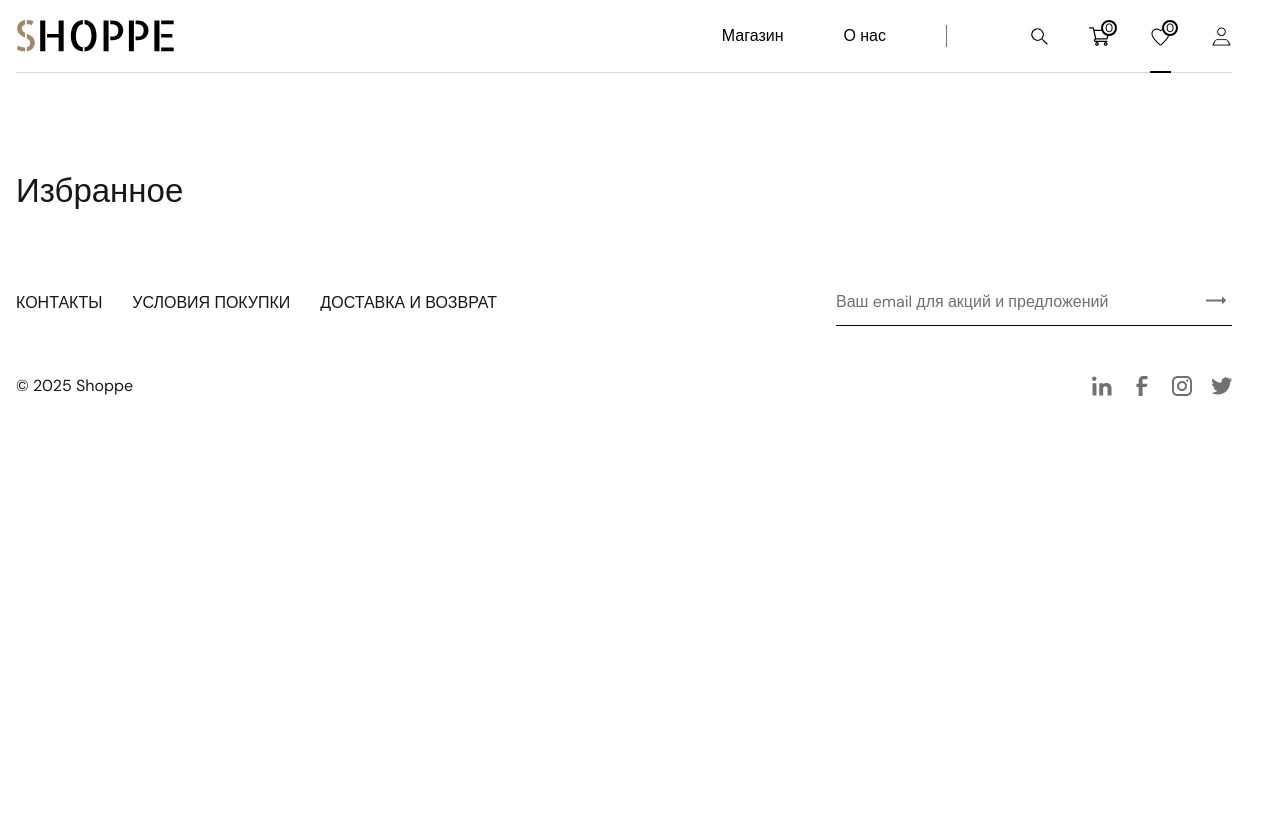
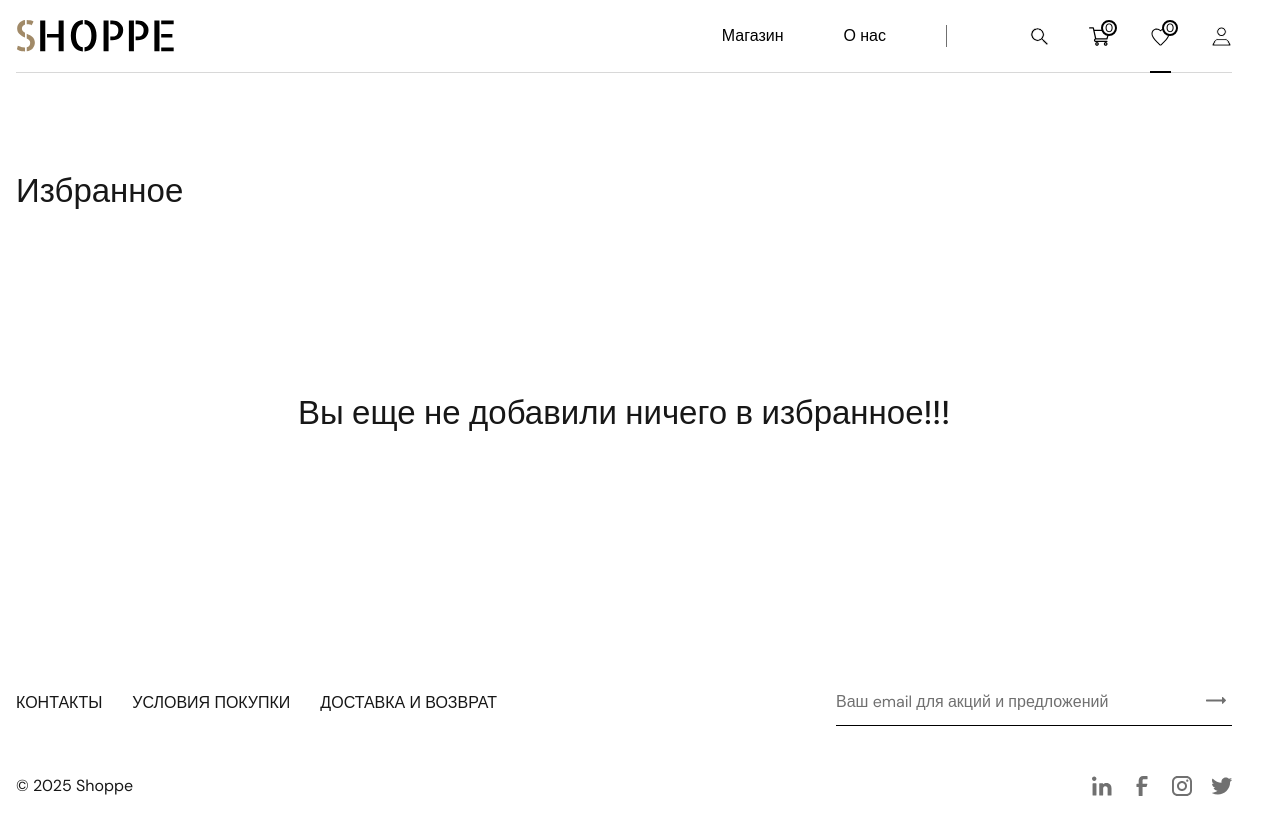
Before and after one commit to ministrov/shoppe-ecommerce-next, a Next.js app: page /favorites in a window 1280 px wide. Built offline with nearby package versions, Linux system fonts and the light colour scheme.

Commit message:
feat: create a noFavorites component

```diff
--- a/app/favorites/page.tsx
+++ b/app/favorites/page.tsx
@@ -1,7 +1,15 @@
+'use client';
+
+import { NoFavorites } from '@/components/noFavorites/NoFavorites';
+import { useFavorites } from '@/hooks/useFavorite';
 import styles from './page.module.css';
 
 export default function Favorites() {
+  const { favoritesCount } = useFavorites();
+
   return <div className={styles.favorites}>
     <h1 className="left">Избранное</h1>
+
+    {favoritesCount === 0 && <NoFavorites />}
   </div>;
 };
--- /dev/null
+++ b/components/noFavorites/NoFavorites.module.css
@@ -0,0 +1,6 @@
+.noFavorites {
+  display: flex;
+  justify-content: center;
+  align-items: center;
+  min-height: 50vh;
+}
--- /dev/null
+++ b/components/noFavorites/NoFavorites.tsx
@@ -0,0 +1,9 @@
+import styles from './NoFavorites.module.css';
+
+export const NoFavorites = () => {
+  return (
+    <div className={styles.noFavorites}>
+      <h1>Вы еще не добавили ничего в избранное!!!</h1>
+    </div>
+  )
+}
```
